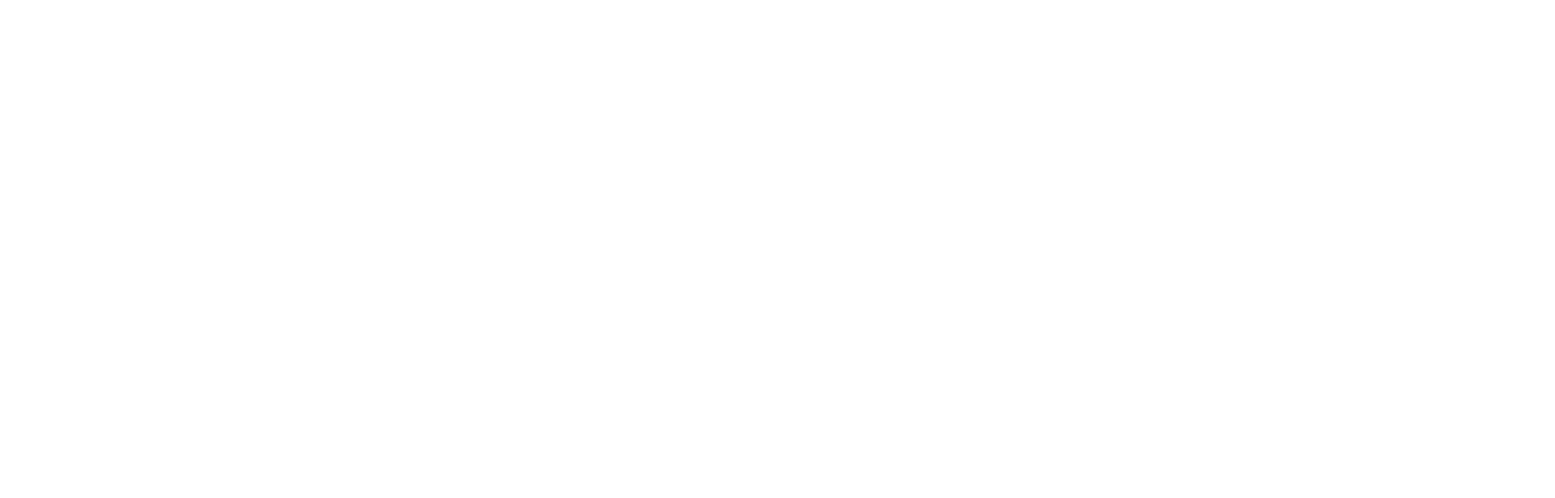
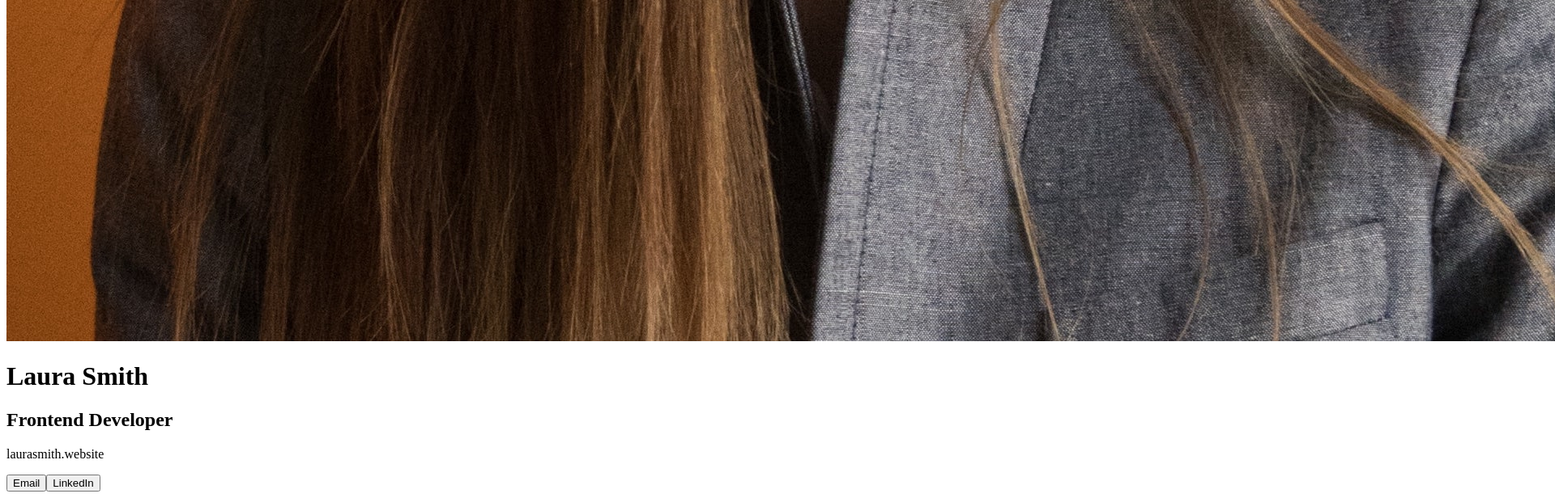
Before and after one commit to May-95/react-projects-scrimba, a React (Create React App) app in the folder Solo Project 1/: page / in a window 1280 px wide. Shown: the part 1848-2464 px from the top of the page at 81% size, 1920 px wide, since content can reach past the window. Before the commit the page ends 800 px from the top, so only its background shows below. Built offline with nearby package versions, Linux system fonts and the light colour scheme.

Commit message:
add info component

```diff
--- a/Solo Project 1/public/index.html
+++ b/Solo Project 1/public/index.html
@@ -4,12 +4,11 @@
     <meta charset="utf-8" />
     <meta name="viewport" content="width=device-width, initial-scale=1" />
     <meta name="theme-color" content="#000000" />
-    <title></title>
+    <title>Business Card</title>
   </head>
   <body>
     <noscript>You need to enable JavaScript to run this app.</noscript>
     <div id="root">
-
     </div>
   </body>
 </html>
--- a/Solo Project 1/src/App.js
+++ b/Solo Project 1/src/App.js
@@ -1,6 +1,9 @@
+import Info from "./components/Info.js"
+
 export default function App() {
   return (
     <div>
+      <Info />
     </div>
   )
 }
--- /dev/null
+++ b/Solo Project 1/src/components/Info.js
@@ -0,0 +1,26 @@
+import photo from "../images/photo.jpg";
+
+export default function Info() {
+  return (
+    <div>
+      <img
+        className="img"
+        src={photo}
+        alt="Headshot of a woman smiling."
+      />
+      <div className="info">
+        <h1 className="name">Laura Smith</h1>
+        <h2 className="job-title">Frontend Developer</h2>
+        <p className="website">laurasmith.website</p>
+        <div className="buttons">
+          <button className="email">
+            <i className="fa-solid fa-envelope"></i>Email
+          </button>
+          <button className="linkedin">
+            <i className="fa-brands fa-linkedin fa-lg"></i>LinkedIn
+          </button>
+        </div>
+      </div>
+    </div>
+  );
+}
```
Also changed, not shown: Solo Project 1/src/images/photo.jpg (added).
